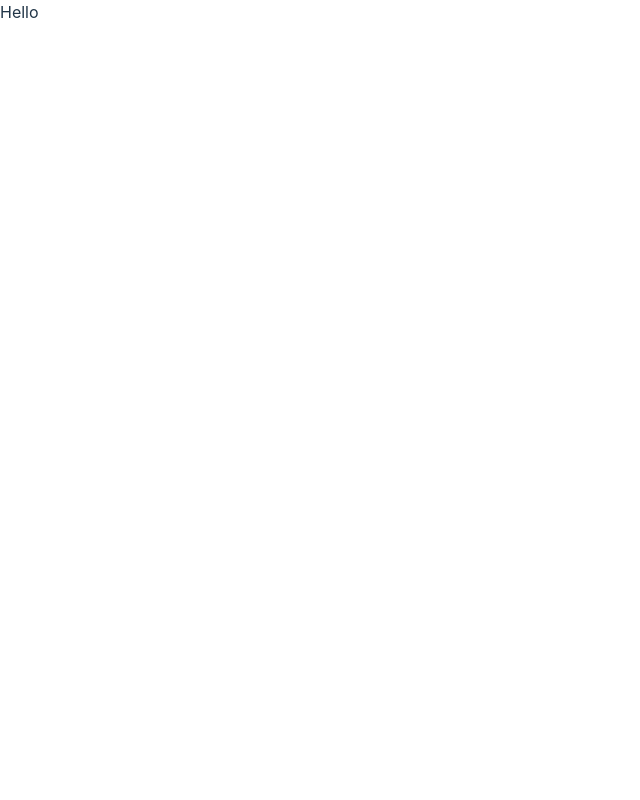
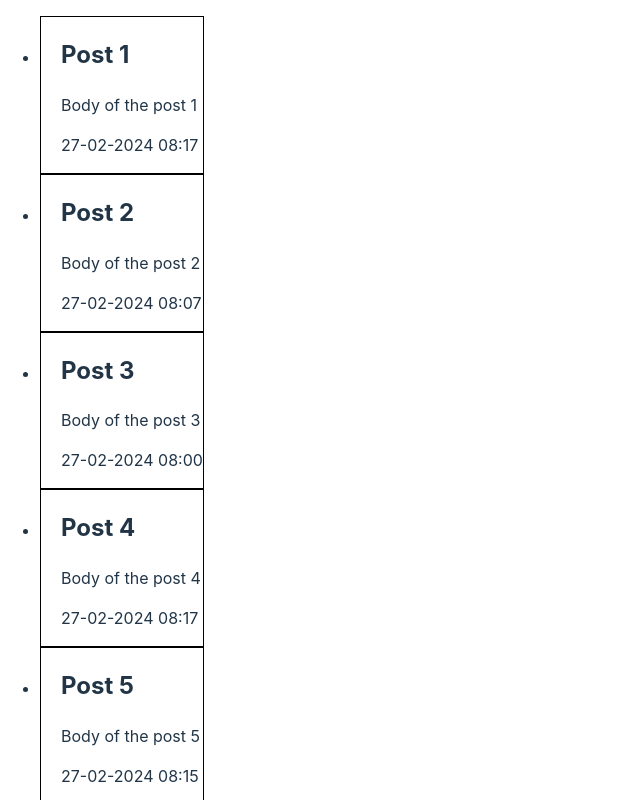
Before and after one commit to DrD1esel/IvanPractice, a React (Vite) app: page /posts in a window 1280 px wide. Shown: the top 800 px of the page, without its empty margins (0-640 px from the left). Built offline with nearby package versions, Linux system fonts and the light colour scheme; data requests are answered from the project's data file.

Commit message:
Last components' hierarchy change

```diff
--- a/src/App.tsx
+++ b/src/App.tsx
@@ -1,14 +1,16 @@
 import { BrowserRouter, Route, Routes } from 'react-router-dom';
 import "./App.css";
 import MainPage from './components/MainPage/MainPage.tsx';
-import PostPage from './components/PostPage/PostPage.tsx';
+import PostsPage from './components/PostsPage/PostsPage.tsx';
+import SinglePostPage from './components/SinglePostPage/SinglePostPage.tsx';
 
 export const App = () => {
   return (
     <BrowserRouter>
         <Routes>
           <Route path="/" Component={MainPage} />
-          <Route path="/posts" Component={PostPage} />
+          <Route path="/posts" Component={PostsPage} />
+          <Route path="/posts/:postId" Component={SinglePostPage} />
         </Routes>
     </BrowserRouter>
   );
--- a/src/components/MainPage/MainPage.tsx
+++ b/src/components/MainPage/MainPage.tsx
@@ -1,18 +1,6 @@
 import { useEffect, useState } from "react";
 import Post from "../Post/Post.tsx";
 import "./MainPage.css";
-
-const getUsers = async () => {
-  const response = await fetch('http://localhost:8000/users');
-  const users = await response.json();
-  console.log(users);
-}
-
-const getPosts = async () => {
-  const response = await fetch('http://localhost:8000/posts');
-  const posts = await response.json();
-  return posts;
-}
 
 const get3LastPosts = async () => {
   const response = await fetch('http://localhost:8000/posts?_sort=createdAt&_order=desc&_limit=3');
--- a/src/components/PostPage/PostPage.tsx
+++ /dev/null
@@ -1,7 +0,0 @@
-export const PostPage = () => {
-  return (
-    <>Hello</>
-  );
-}
-
-export default PostPage;
--- /dev/null
+++ b/src/components/PostsPage/PostsPage.tsx
@@ -0,0 +1,36 @@
+import { useEffect, useState } from "react";
+import Post from "../Post/Post.tsx";
+
+const getAllPosts = async () => {
+  const response = await fetch('http://localhost:8000/posts');
+  const posts = await response.json();
+  return posts;
+}
+
+export const PostPage = () => {
+  const [posts, setPosts] = useState<PostObject[]>();
+
+  useEffect(() => {
+    getAllPosts().then((value) => setPosts(value));
+  }, []);
+
+  return (
+    <div>
+      {posts !== undefined &&
+      <ul>
+        {posts.map((value) => <li><Post key={value.id} title={value.title} body={value.body} createdAt={value.createdAt} /></li>)}
+      </ul>
+      }
+    </div>
+  );
+}
+
+export default PostPage;
+
+type PostObject = {
+  id: number,
+  title: string,
+  body: string,
+  userId: string,
+  createdAt: number,
+};
--- /dev/null
+++ b/src/components/SinglePostPage/SinglePostPage.tsx
@@ -0,0 +1,7 @@
+export const SinglePostPage = () => {
+  return (
+    <>Hello</>
+  );
+}
+
+export default SinglePostPage;
```
Also changed, not shown: src/components/PostsPage/PostsPage.css (added), src/components/SinglePostPage/SinglePostPage.css (added).
